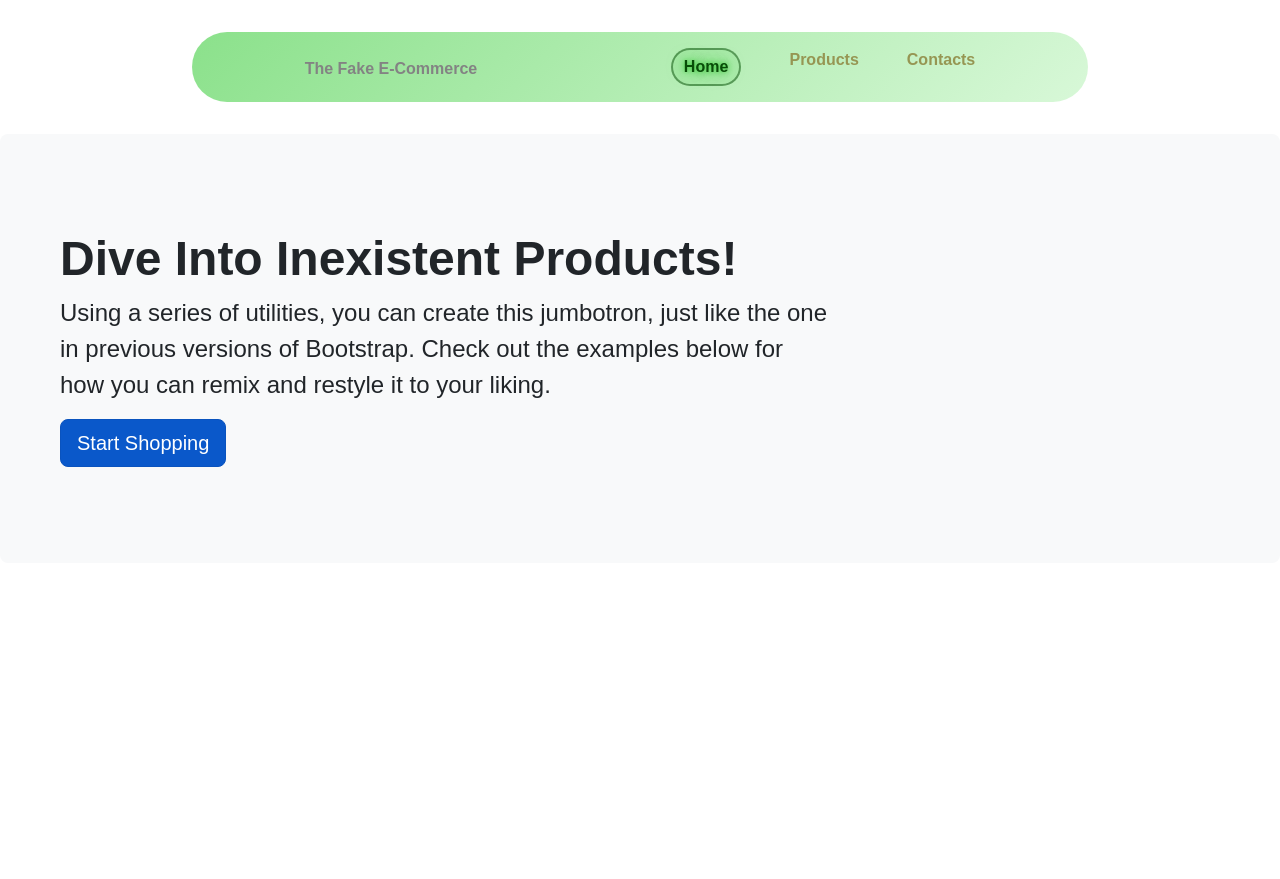
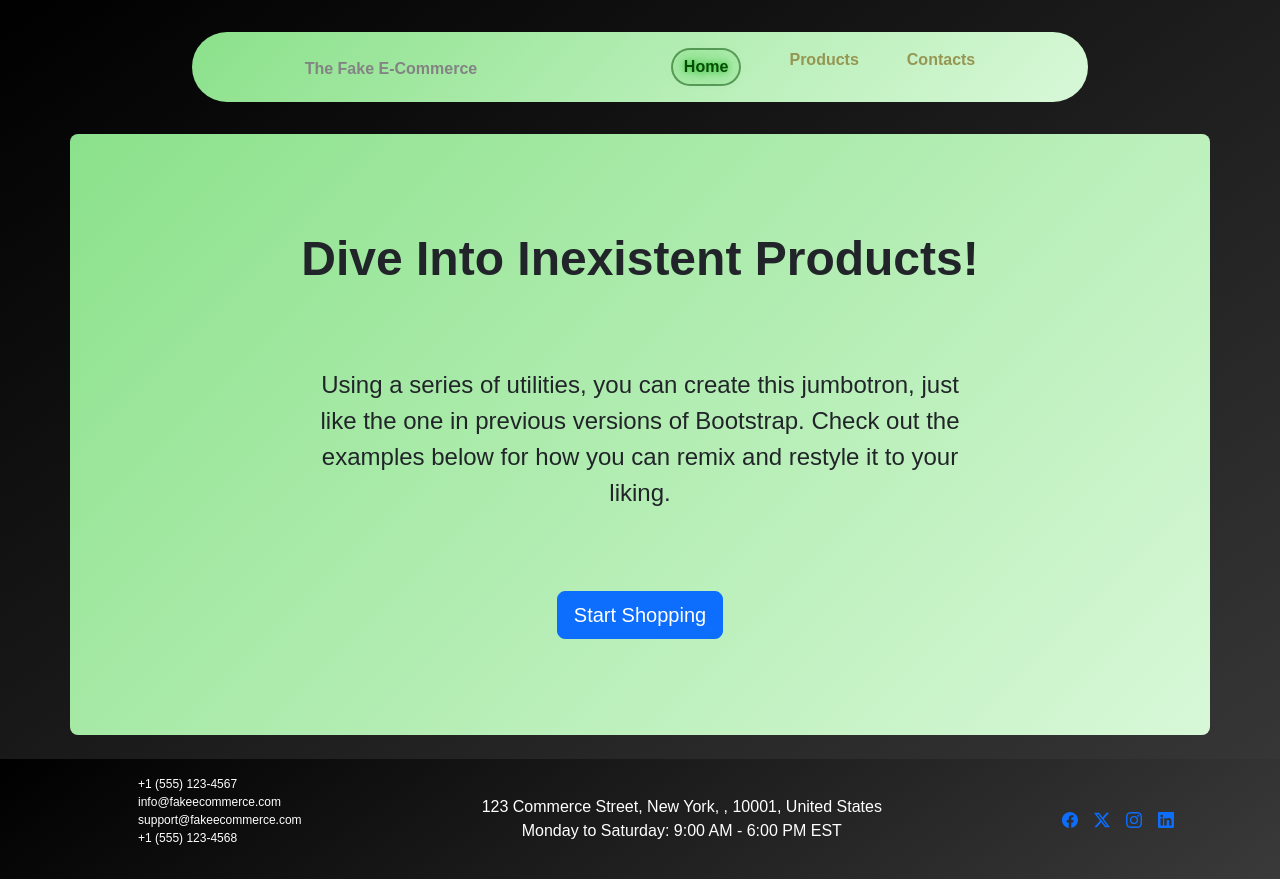
Before and after one commit to stefanozuffi/react-router, a React (Vite) app: page / in a window 1280 px wide. Before the commit the page ends 800 px from the top, so only its background shows below. Built offline with nearby package versions, Linux system fonts and the light colour scheme.

Commit message:
feat: add FixedFooter component with contact information; update CardLayout and ProductCard for responsive design

```diff
--- /dev/null
+++ b/src/assets/components/FixedFooter.jsx
@@ -0,0 +1,43 @@
+import contactsData from "../../data/contactsData"
+
+export default function FixedFooter() {
+    return(
+        <div className="footer d-flex justify-content-around align-items-center p-3">
+                <ul>
+                    <li>{contactsData.contactInfo.phone}</li>
+                    <li>{contactsData.contactInfo.email}</li>
+                    <li>{contactsData.contactInfo.support}</li>
+                    <li>{contactsData.contactInfo.fax}</li>
+                </ul>
+
+                <div className="address">
+                    <span className="d-block">{contactsData.headquarters.address}, {contactsData.headquarters.city}, {contactsData.headquarters.address.state}, {contactsData.headquarters.zipCode}, {contactsData.headquarters.country}</span>
+
+                    <span>Monday to Saturday: {contactsData.businessHours.weekdays}</span>
+
+                </div>
+
+                <nav className="d-flex gap-3">
+                    <a href={contactsData.socialMedia.facebook}>
+                        <svg xmlns="http://www.w3.org/2000/svg" width="16" height="16" fill="currentColor" className="bi bi-facebook" viewBox="0 0 16 16">
+                            <path d="M16 8.049c0-4.446-3.582-8.05-8-8.05C3.58 0-.002 3.603-.002 8.05c0 4.017 2.926 7.347 6.75 7.951v-5.625h-2.03V8.05H6.75V6.275c0-2.017 1.195-3.131 3.022-3.131.876 0 1.791.157 1.791.157v1.98h-1.009c-.993 0-1.303.621-1.303 1.258v1.51h2.218l-.354 2.326H9.25V16c3.824-.604 6.75-3.934 6.75-7.951"/>
+                        </svg>
+                    </a>
+                    <a href={contactsData.socialMedia.twitter}>
+                        <svg xmlns="http://www.w3.org/2000/svg" width="16" height="16" fill="currentColor" className="bi bi-twitter-x" viewBox="0 0 16 16">
+                            <path d="M12.6.75h2.454l-5.36 6.142L16 15.25h-4.937l-3.867-5.07-4.425 5.07H.316l5.733-6.57L0 .75h5.063l3.495 4.633L12.601.75Zm-.86 13.028h1.36L4.323 2.145H2.865z"/>
+                        </svg>
+                    </a>
+                    <a href={contactsData.socialMedia.instagram}>
+                        <svg xmlns="http://www.w3.org/2000/svg" width="16" height="16" fill="currentColor" className="bi bi-instagram" viewBox="0 0 16 16">
+                            <path d="M8 0C5.829 0 5.556.01 4.703.048 3.85.088 3.269.222 2.76.42a3.9 3.9 0 0 0-1.417.923A3.9 3.9 0 0 0 .42 2.76C.222 3.268.087 3.85.048 4.7.01 5.555 0 5.827 0 8.001c0 2.172.01 2.444.048 3.297.04.852.174 1.433.372 1.942.205.526.478.972.923 1.417.444.445.89.719 1.416.923.51.198 1.09.333 1.942.372C5.555 15.99 5.827 16 8 16s2.444-.01 3.298-.048c.851-.04 1.434-.174 1.943-.372a3.9 3.9 0 0 0 1.416-.923c.445-.445.718-.891.923-1.417.197-.509.332-1.09.372-1.942C15.99 10.445 16 10.173 16 8s-.01-2.445-.048-3.299c-.04-.851-.175-1.433-.372-1.941a3.9 3.9 0 0 0-.923-1.417A3.9 3.9 0 0 0 13.24.42c-.51-.198-1.092-.333-1.943-.372C10.443.01 10.172 0 7.998 0zm-.717 1.442h.718c2.136 0 2.389.007 3.232.046.78.035 1.204.166 1.486.275.373.145.64.319.92.599s.453.546.598.92c.11.281.24.705.275 1.485.039.843.047 1.096.047 3.231s-.008 2.389-.047 3.232c-.035.78-.166 1.203-.275 1.485a2.5 2.5 0 0 1-.599.919c-.28.28-.546.453-.92.598-.28.11-.704.24-1.485.276-.843.038-1.096.047-3.232.047s-2.39-.009-3.233-.047c-.78-.036-1.203-.166-1.485-.276a2.5 2.5 0 0 1-.92-.598 2.5 2.5 0 0 1-.6-.92c-.109-.281-.24-.705-.275-1.485-.038-.843-.046-1.096-.046-3.233s.008-2.388.046-3.231c.036-.78.166-1.204.276-1.486.145-.373.319-.64.599-.92s.546-.453.92-.598c.282-.11.705-.24 1.485-.276.738-.034 1.024-.044 2.515-.045zm4.988 1.328a.96.96 0 1 0 0 1.92.96.96 0 0 0 0-1.92m-4.27 1.122a4.109 4.109 0 1 0 0 8.217 4.109 4.109 0 0 0 0-8.217m0 1.441a2.667 2.667 0 1 1 0 5.334 2.667 2.667 0 0 1 0-5.334"/>
+                        </svg></a>
+                    <a href={contactsData.socialMedia.linkedin}>
+                        <svg xmlns="http://www.w3.org/2000/svg" width="16" height="16" fill="currentColor" className="bi bi-linkedin" viewBox="0 0 16 16">
+                            <path d="M0 1.146C0 .513.526 0 1.175 0h13.65C15.474 0 16 .513 16 1.146v13.708c0 .633-.526 1.146-1.175 1.146H1.175C.526 16 0 15.487 0 14.854zm4.943 12.248V6.169H2.542v7.225zm-1.2-8.212c.837 0 1.358-.554 1.358-1.248-.015-.709-.52-1.248-1.342-1.248S2.4 3.226 2.4 3.934c0 .694.521 1.248 1.327 1.248zm4.908 8.212V9.359c0-.216.016-.432.08-.586.173-.431.568-.878 1.232-.878.869 0 1.216.662 1.216 1.634v3.865h2.401V9.25c0-2.22-1.184-3.252-2.764-3.252-1.274 0-1.845.7-2.165 1.193v.025h-.016l.016-.025V6.169h-2.4c.03.678 0 7.225 0 7.225z"/>
+                        </svg>
+                    </a>
+                </nav>
+        </div>
+    )
+}
--- a/src/assets/components/cardss/CardLayout.jsx
+++ b/src/assets/components/cardss/CardLayout.jsx
@@ -1,11 +1,11 @@
-export default function CardLayout({titleName, image, practicalInfo, email, phone, support}) {
+export default function CardLayout({titleName, image, practicalInfo, email, phone, support, bs_sm, bs_md, bs_lg}) {
     return (
-        <div className="col col-sm-6 col-md-4 col-lg-4 mb-3">
-            <div className="card h-100">
+        <div className={`col col-sm-${bs_sm} col-md-${bs_md} col-lg-${bs_lg} mb-3`}>
+            <div className="card companyCard h-100">
                 <h5>{titleName}</h5>
                 {image && <img src={image} alt="product-image"/>}
                 <div className="card-body">
-                    <span className="d-block">{practicalInfo}</span>
+                    {practicalInfo && <span className="d-block"> {practicalInfo}</span>}
                     {email && <span className="d-block">Email: {email}</span>}
                     {phone && <span className="d-block">Phone: {phone}</span>}
                     {support && <span className="d-block">Support: {support}</span>}
--- a/src/assets/components/cardss/ProductCard.jsx
+++ b/src/assets/components/cardss/ProductCard.jsx
@@ -6,6 +6,9 @@
             titleName={title}
             practicalInfo={`$${price}`}
             image={image}
+            bs_sm={12}
+            bs_md={12}
+            bs_lg={6}
         />
     )
 }
--- a/src/assets/pages/Contacts.jsx
+++ b/src/assets/pages/Contacts.jsx
@@ -7,13 +7,19 @@
 export default function Contacts() {
     return(
         <main className="container">
-            <h3>The Fake E-Commerce Ltd.</h3>
+            <div className="container card-container">
+                <div className="row">
                     <CardLayout
                     titleName={contactsData.company.name}
+                    practicalInfo={<span className="d-block">{contactsData.headquarters.address}, {contactsData.headquarters.city}, {contactsData.headquarters.address.state}, {contactsData.headquarters.zipCode}, {contactsData.headquarters.country}</span>}
+                    image={contactsData.company.image}
                     phone={contactsData.contactInfo.phone}
                     email={contactsData.contactInfo.email}
                     support={contactsData.contactInfo.support}
                     />
+                </div>
+            </div>
+
 
             <h3>Departments</h3>
             <div className="container card-container">
--- a/src/assets/pages/DefaultLayout.jsx
+++ b/src/assets/pages/DefaultLayout.jsx
@@ -1,5 +1,6 @@
 import { Outlet } from "react-router-dom";
 import FixedHeader from "../components/FixedHeader";
+import FixedFooter from "../components/FixedFooter";
 
 export default function DefaultLayout() {
 
@@ -13,7 +14,7 @@
             <Outlet/>
 
             <footer>
-                {/* fixed footer to do */}
+                <FixedFooter/>
             </footer>
         </>
 
--- a/src/assets/pages/HomePage.jsx
+++ b/src/assets/pages/HomePage.jsx
@@ -1,19 +1,19 @@
 import { NavLink } from "react-router-dom";
 
 
-export default function HomePage({onClick}) {
+export default function HomePage() {
     return(
 
         <main>
-            <div className="p-5 mb-4 bg-light rounded-3">
+            <div className="jumbo container p-5 mb-4 bg-light rounded-3">
                 <div className="container-fluid py-5">
-                    <h2 className="display-5 fw-bold">Dive Into Inexistent Products!</h2>
+                    <h2 className="display-5 fw-bold"> Dive Into Inexistent Products! </h2>
                     <p className="col-md-8 fs-4">
                         Using a series of utilities, you can create this jumbotron, just
                         like the one in previous versions of Bootstrap. Check out the
                         examples below for how you can remix and restyle it to your liking.
                     </p>
-                    <NavLink className="btn btn-primary btn-lg" type="button">
+                    <NavLink to={'/products'} className="btn btn-primary btn-lg" type="button">
                         Start Shopping
                     </NavLink>
                 </div>
--- a/src/assets/pages/ProductsList.jsx
+++ b/src/assets/pages/ProductsList.jsx
@@ -19,7 +19,7 @@
     return(
             <main className="container">
                 <div className="container">
-                <div className="row">
+                <div className="row g-5">
                     {products.map(item =>
                         <ProductCard title={item.title} image={item.image} price={item.price} key={item.id}/>
                     )}
--- a/src/data/contactsData.js
+++ b/src/data/contactsData.js
@@ -2,7 +2,8 @@
     company: {
       name: "The Fake E-Commerce Ltd.",
       tagline: "Your trusted partner for inexistent products",
-      founded: "2024"
+      founded: "2024",
+      image: 'https://images.unsplash.com/photo-1486406146926-c627a92ad1ab?w=800'
     },
 
     headquarters: {
--- a/src/index.css
+++ b/src/index.css
@@ -9,6 +9,7 @@
 
 body {
   font-family: 'Mulish Variable', sans-serif;
+  background: linear-gradient(145deg, black 0%, rgb(58, 58, 58) 100%);
 }
 
 .header {
@@ -47,9 +48,42 @@
   }
 }
 
+.jumbo {
+  background: linear-gradient(135deg, rgb(139, 225, 139) 0%,rgb(216, 248, 216) 100%);
+  text-align: center;
+
+  p {
+     margin: 5rem auto;
+  }
+}
+
 .card {
+  background: linear-gradient(135deg, rgb(139, 225, 139) 0%,rgb(216, 248, 216) 100%);
+
   img {
     height: 20rem;
     width: 20rem;
   }
 }
+
+
+.companyCard {
+  padding: 3rem 0;
+  align-items: center;
+}
+
+
+
+.footer {
+  color: white;
+  background: linear-gradient(145deg, black 0%, rgb(58, 58, 58) 100%);
+
+  ul {
+    list-style-type: none;
+    font-size: 12px;
+  }
+
+  .address {
+    text-align: center;
+  }
+}
```
Lines whose indentation alone changed are shown as unchanged.
